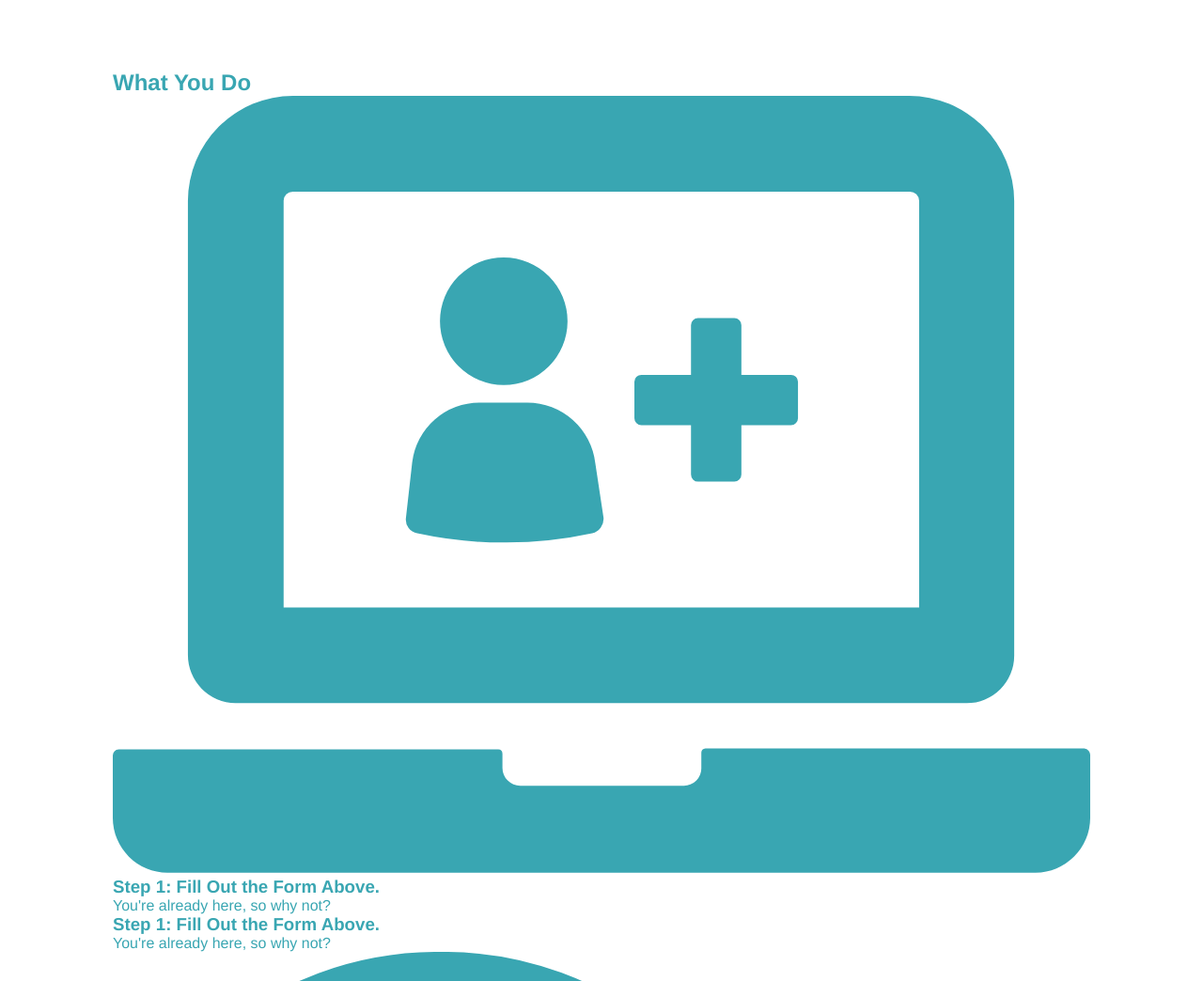
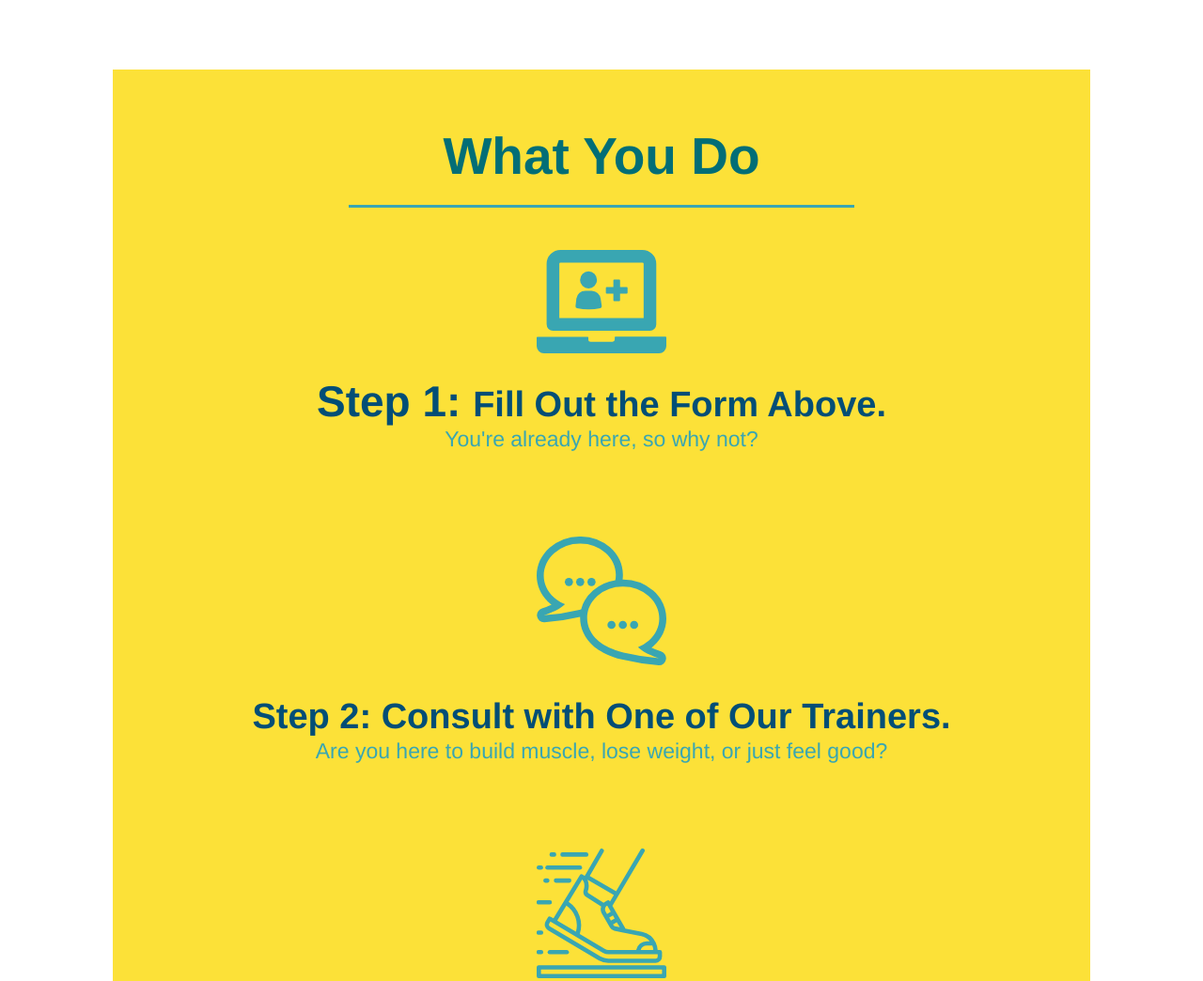
Before and after one commit to Brookethorson/run-buddy, a plain HTML site: page index.html in a window 1280 px wide. Shown: the part 1140-2184 px from the top of the page at 94% size. Drawn offline with Linux system fonts and the light colour scheme.

Commit message:
style what you do section

```diff
--- a/assets/css/style.css
+++ b/assets/css/style.css
@@ -3,16 +3,19 @@
     padding: 0;
     box-sizing: border-box;
 }
+
 body {
    /*more on this crazy alphanumerical value in a minute! */
    color: #39a6b2;
    font-family: helvetica, Arial, sans-serif;
 }
+
 /* apply styles to <header> */
 header {
     padding: 20px 35px;
     background-color: #39a6b2
 }
+
 header h1 {
     font-weight: bold;
     font-size: 36px;
@@ -20,10 +23,12 @@ header h1 {
     margin: 0;
     display: inline;
 }
+
 header a {
     text-decoration: none;
     color: #fce138;
 }
+
 header nav {
     float: right;
     margin: 7px 0;
@@ -31,33 +36,40 @@ header nav {
 header nav ul li {
     display: inline;
 }
+
 header nav ul li a {
     margin: 0 30px;
     font-weight: lighter;
     font-size: 22px;
 }
+
 footer {
     background: #fce138;
     width: 100%;
     padding: 40px 35px;
 }
+
 footer h2 {
     display: inline;
     color: #024e76;
     font-size: 30px;
     margin: 0;
 }
+
 footer div {
     float: right;
     line-height: 1.5;
     text-align: right;
 }
+
 footer a {
     color: #024e76;
 }
+
 section {
     padding: 60px;
 }
+
 /* Hero Style Start */
 .hero {
     background-image: url("../images/hero-bg.jpg");
@@ -66,6 +78,7 @@ section {
     background-position: center;
     position: relative;
 }
+
 .hero-form {
     border: 3px solid #024e76;
     background-color: #fce138;
@@ -76,16 +89,20 @@ section {
     bottom: 120px;
     right: 140px;
 }
+
 .hero-form h3 {
     font-size: 24px;
     margin: 0;
 }
+
 .hero-form p {
     margin: 5px 0 15px 0;
 }
+
 .hero-form label {
     margin: 0 5px;
 }
+
 .form-input {
     border: 1px solid #024476;
     display: block;
@@ -95,6 +112,7 @@ section {
     width: 100%;
     margin-bottom: 15px;
 }
+
 .hero-form button {
     color: #fce138;
     background-color: #024e76;
@@ -102,11 +120,13 @@ section {
     padding: 10px 20px;
     font-size: 16px;
 }
+
 /* Hero Style End */
-/* what-we-do Style*/
+/* what-we-do Style Start*/
 .intro {
     text-align: center;
 }
+
 .intro h2 {
     font-size: 55px;
     color: #024e76;
@@ -115,17 +135,63 @@ section {
     border-bottom: 3px solid;
     border-color: #fce138;
 }
-.intro h2 {
-    /* add this alongside your other declarations */
-    display: inline-block;
-}
+
 .intro p {
     line-height: 1.7;
     color: #39a6b2;
     width: 80%;
     font-size: 20px;
 }
+
 .intro p {
     /* add this alongside your other declarations */
     margin: 0 auto;
 }
+
+/* what-we-do Style End */
+/* what-you-do Style Start */
+.steps {
+    text-align: center;
+    background: #fce138;
+}
+
+.section-title {
+    font-size: 55px;
+    color: #026e76;
+    margin-bottom: 35px;
+    padding: 0 100px 20px 100px;
+    display: inline-block;
+    border-bottom: 3px solid;
+}
+
+.primary-border {
+    border-color: #fce138;
+}
+
+.secondary-border {
+    border-color: #39a6b2;
+}
+
+.steps div {
+    margin-bottom: 80px;
+}
+
+.steps img {
+    width: 15%;
+    margin: 10px 0;
+}
+
+.steps h3 {
+    color: #024e76;
+    font-size: 46px;
+    margin-top: 10px;
+}
+
+.steps p{
+    color: #39a6b2;
+    font-size: 23px;
+}
+
+.steps span {
+    font-size: 38px;
+}
--- a/index.html
+++ b/index.html
@@ -70,7 +70,7 @@
         <!--"what we do" section-->
         <section>
             <section id="what-we-do" class="intro">
-            <h2>What We Do</h2>
+            <h2 class="section-title primary-border">What We Do</h2>
 
             <p>
                 butcher selfies chambray shabby chic gentrify readymade yr Echo Park XOXO Tumblr normcore Banksy direct trade Blue Bottle chillwave you probably havn't heard of them single-origin coffee Vice fany pack fixie Odd Future Austin fingerstache pickled twee sumtj Wes Anderson Thundercats viral bitters flannel meggings narwhal Marfa Schlitz sustainable Intelligentsia umami deep v craft
@@ -79,36 +79,32 @@
 
         <!--"what you do" section-->
         <section>
-            <h2>What You Do</h2>
+            <section id="what-you-do" class="steps">
+            <h2 class="section-title secondary-border">What You Do</h2>
+
 
             <div>
                 <!--insert this img element-->
                 <img src="./assets/images/step-1.svg" alt="" />
-                <h3> Step 1: Fill Out the Form Above.</h3>
+                <h3> Step 1: <span>Fill Out the Form Above.</span></h3>
                 <p> You're already here, so why not?</p>
-            </div>
-
-
-            <div>
-                <h3>Step 1: Fill Out the Form Above.</h3>
-                <p>You're already here, so why not?</p>
             </div>
 
             <div>
                 <img src="./assets/images/step-2.svg" alt="" />
-                <h3>Step 2: Consult with One of Our Trainers.</h3>
+                <h3> <span>Step 2: Consult with One of Our Trainers.</span></h3>
                 <p>Are you here to build muscle, lose weight, or just feel good?</p>
             </div>
 
             <div>
                 <img src="./assets/images/step-3.svg" alt="" />
-                <h3>Step 3: Get Running.</h3>
+                <h3>Step 3: <span>Get Running.</span></h3>
                 <p> Hit the ground running (literally) once your trainer lays out your plan.</p>
             </div>
 
             <div>
                 <img src="./assets/images/step-4.svg" alt="" />
-                <h3> Step 4: See Results.</h3>
+                <h3> Step 4: <span>See Results.</span></h3>
                 <p>Bi-weekly checkins with your trainer will keep you focused </p>
             </div>
         </section>
```
